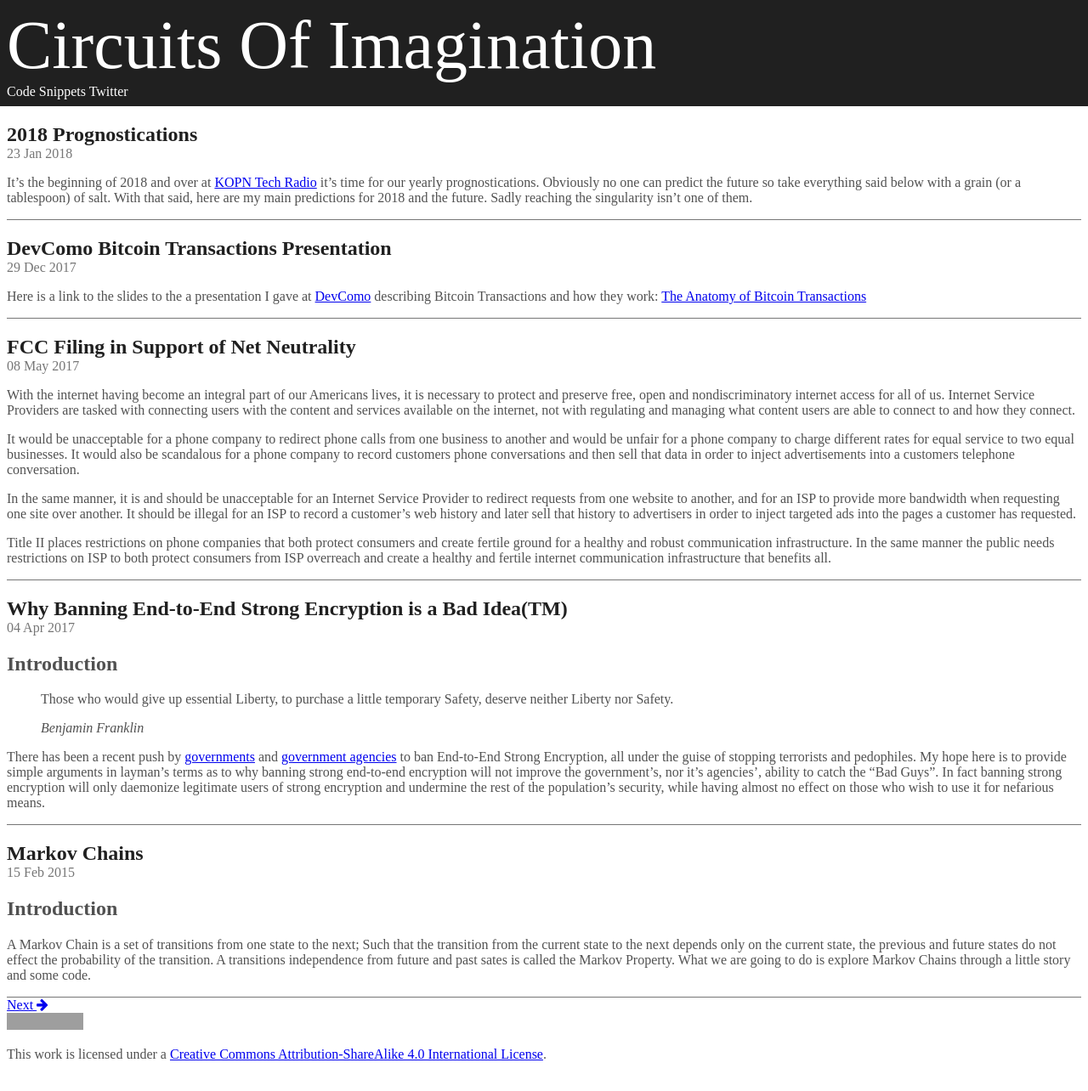
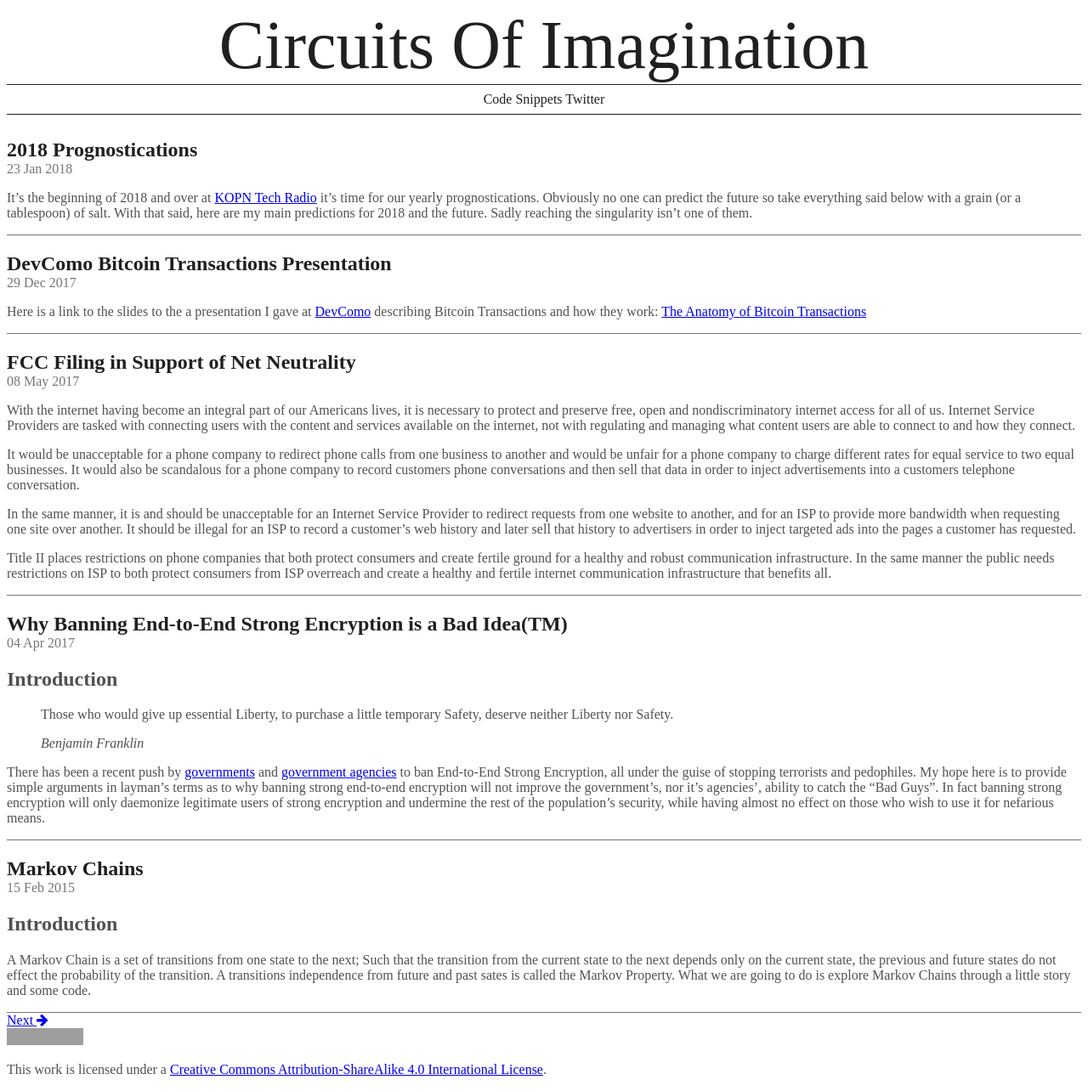
Before and after one commit to tantalum/tantalum.github.io, a Jekyll site: the page built from index.html, in a window 1280 px wide. Shown: the whole page at 85% size. Built offline with Jekyll 4.4.1, drawn with Linux system fonts in a browser that asks for light colours; the list of posts is cut into pages by our own code; comment, search, counter and statistics services are not loaded; grey boxes are pictures that could not be loaded.

Commit message:
Simpler header style

```diff
--- a/css/main.scss
+++ b/css/main.scss
@@ -21,12 +21,12 @@ body {
 }
 
 .coi-navigation {
-  background: $coi-dark-gray;
-  color: $coi-white;
+  color: $coi-dark-gray;
   padding: $coi-simple-padding;
+  text-align: center;
 
   a {
-    color: $coi-white;
+    color: $coi-dark-gray;
     text-decoration: none;
 
     &:hover {
@@ -42,6 +42,12 @@ body {
     @media screen and (min-width: $coi-desktop-breakpoint) {
       font-size: 5em;
     }
+  }
+
+  .coi-header-navigation {
+      padding: 0.5em;
+      border-top: solid $coi-dark-gray 1px;
+      border-bottom: solid $coi-dark-gray 1px;
   }
 }
 
```
